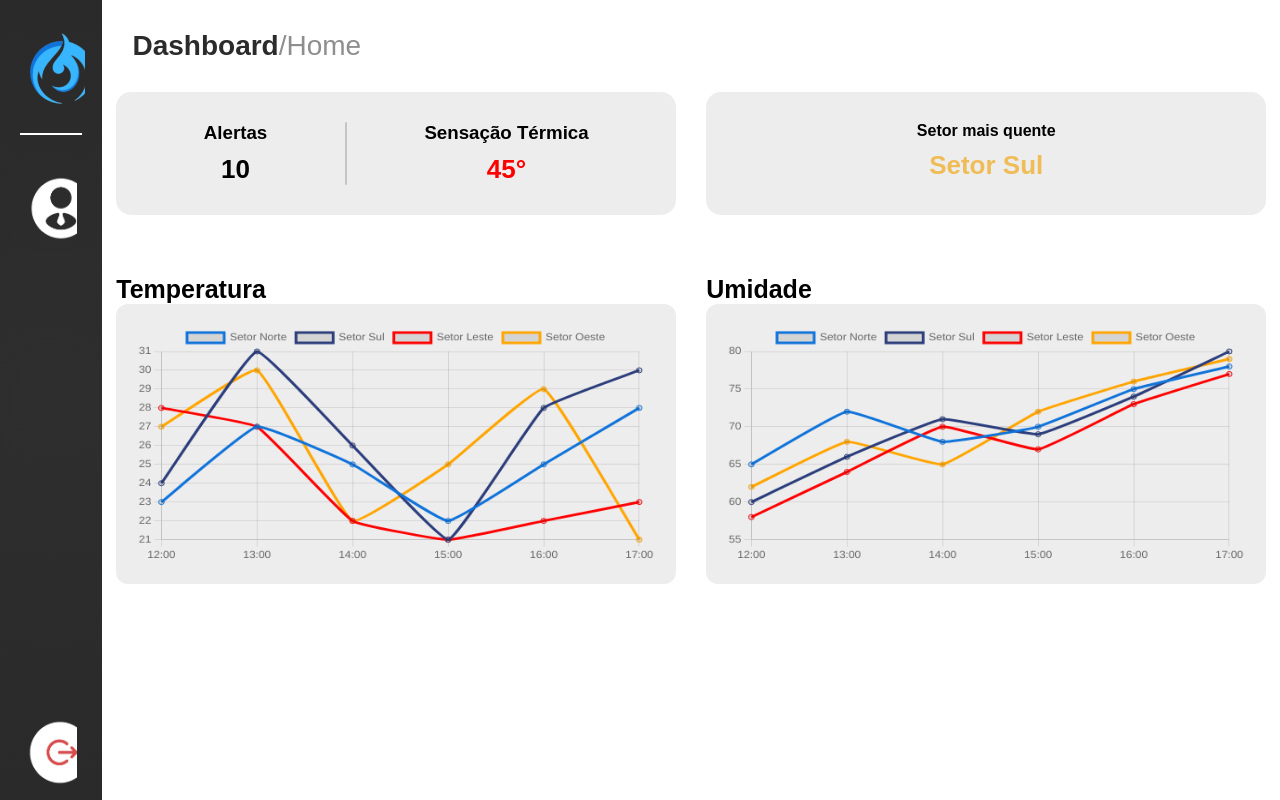
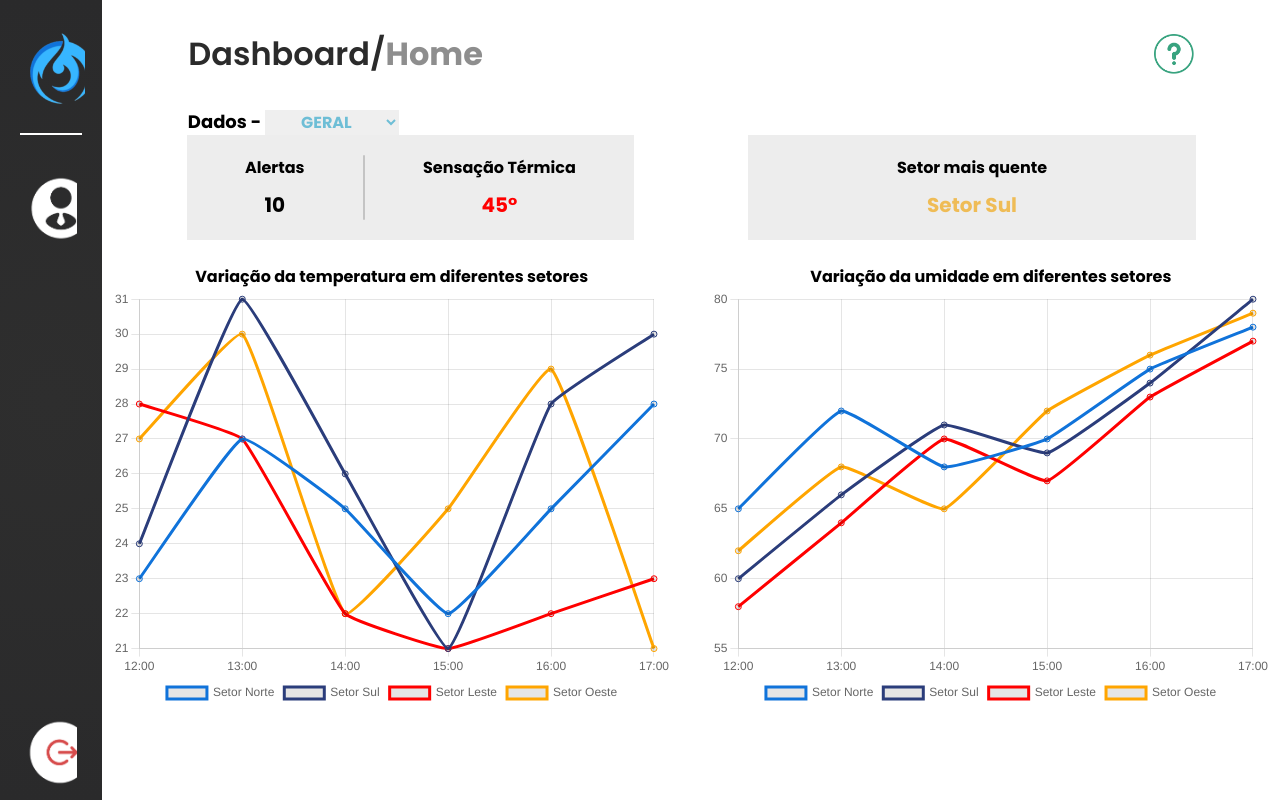
Before and after one commit to MiguelRamosSPTECH/ClimeTech, a plain HTML site: page dashboard/index.html in a window 1280 px wide. Drawn offline with nearby package versions, Linux system fonts and the light colour scheme.

Commit message:
Modificações de design e padronização da dash em todas as telas

```diff
--- a/dashboard/index.html
+++ b/dashboard/index.html
@@ -30,10 +30,24 @@
 
     <div class="main_container">
         <div class="div_superior">
-            <h2>Dashboard<span>/Home</span></h2>
+            <div class="header-main">
+                <h2>Dashboard/<span>Home</span></h2>
+                <div class="icon_indice"></div>
+            </div>
         </div>
 
         <div class="container_infos">
+            <div class="area-dados-kpi">
+                <div id="filtro-dados">
+                    <span>Dados -</span>
+                    <select name="" id="filtro-setor">
+                        <option value="geral">Geral</option>
+                        <option value="leste">Setor-Leste</option>
+                        <option value="oeste">Setor-Oeste</option>
+                        <option value="norte">Setor-Norte</option>
+                        <option value="sul">Setor-Sul</option>
+                    </select>
+                </div>
                 <div class="container_kpi">
                     <div class="card">
                         <div class="kpi_alerta">
@@ -52,25 +66,28 @@
 
                     <div class="card">
                         <div class="kpi_setor">
-                        <h4>Setor mais quente</h4>
+                            <h3>Setor mais quente</h3>
                             <p>Setor Sul</p>
+                        </div>
                     </div>
                 </div>
             </div>
 
             <div class="container_graficos">
                 <div class="grafico">
-                    <h2>Temperatura</h2>
-                    <canvas id="chartTemperatura"></canvas>
+                    <h4>Variação da temperatura em diferentes setores</h4>
+                    <canvas id="chartTemperatura" width="1200" height="900"></canvas>
                 </div>
                 <div class="grafico">
-                    <h2>Umidade</h2>
-                    <canvas id="chartUmidade"></canvas>
+                    <h4>Variação da umidade em diferentes setores</h4>
+                    <canvas id="chartUmidade"  width="1200" height="900"></canvas>
                 </div>
             </div>
 
         </div>
     </div>
+
+</body>
 
 <script>
     /*Labels de horário*/
@@ -92,7 +109,7 @@
             data: [23, 27, 25, 22, 25, 28],
             fill: false,
             borderColor: '#1073da',
-                tension: 0.1
+            tension: 0.1,
         },
 
         {
@@ -127,6 +144,15 @@
     const configTemperatura = {
         type: 'line',
         data: dataTemperatura,
+        options: {
+            plugins: {
+                legend: {
+                    display: true,
+                    position: 'bottom',
+                    align: 'center'
+                }
+            }
+        }
     };
 
     /*Gráfico de Umidade*/
@@ -168,6 +194,15 @@
     const configUmidade = {
         type: 'line',
         data: dataUmidade,
+        options: {
+            plugins: {
+                legend: {
+                    display: true,
+                    position: 'bottom',
+                    align: 'center'
+                }
+            }
+        }
     };
 
 
@@ -184,7 +219,4 @@
         configUmidade
     )
 </script>
-
-</body>
-
 </html>
--- a/dashboard/style.css
+++ b/dashboard/style.css
@@ -1,3 +1,8 @@
+
+/*css dashboard*/
+/* Importando fonte poppins */
+@import url('https://fonts.googleapis.com/css2?family=Poppins:ital,wght@0,100;0,200;0,300;0,400;0,500;0,600;0,700;0,800;0,900;1,100;1,200;1,300;1,400;1,500;1,600;1,700;1,800;1,900&display=swap');
+
 * {
     margin: 0;
     padding: 0;
@@ -19,11 +24,6 @@ p {
 }
 
 
-
-
-/*css dashboard*/
-/* Importando fonte poppins */
-@import url('https://fonts.googleapis.com/css2?family=Poppins:ital,wght@0,100;0,200;0,300;0,400;0,500;0,600;0,700;0,800;0,900;1,100;1,200;1,300;1,400;1,500;1,600;1,700;1,800;1,900&display=swap');
 
 
 /* Conteudo total da tela */
@@ -119,7 +119,27 @@ html, body {
 }
 
 .div_superior {
+    display: flex;
+    justify-content: center;
+    align-items: center;
     width: 100%;
+}
+.header-main {
+    display: flex;
+    justify-content: space-between;
+    align-items: center;
+    width: 90%;
+}
+.icon_indice {
+    background-image: url('./img-all/icon-indice.png');
+    background-size: cover;
+    width: 40px;
+    height: 40px;
+    cursor: pointer;
+    transition: 0.1s ease;
+}
+.icon_indice:hover {
+    transform: scale(1.1);
 }
 
 .grafico {
@@ -127,34 +147,68 @@ html, body {
 }
 
 .div_superior {
+
+    display: flex;
+    flex-direction: column;
     width: 100%;
     text-align: left;
     padding: 30px;
 }
 
 .div_superior h2 {
-    font-size: 28px;
+    font-size: xx-large;
     font-weight: 600;
     color: #2b2b2b;
 }
 
 .div_superior h2 span {
     color: #8e8e8e;
-    font-weight: 400;
+    font-weight: 700;
 }
 
 .container_graficos {
     display: flex;
+    justify-content: space-evenly;
+    gap: 30px;
+}
+.grafico {
+    display: flex;
+    padding: 14px 0px;
+    flex-direction: column;
     justify-content: center;
-    gap: 30px;
-    margin-bottom: 60px;
+    align-items: center;
+}
+
+.area-dados-kpi {
+    display: flex;
+    flex-direction: column;
+    margin-bottom: 10px;
+
+}
+#filtro-dados {
+    align-self: center;
+    width: 85.5%;
+}
+#filtro-dados span {
+    font-size: large;
+    font-weight: 700;
+}
+#filtro-setor {
+    font-size: medium;
+    font-family: "Poppins", sans-serif;
+    text-align: center;
+    color: #6ebed6;
+    font-weight: 700;
+    outline: none;
+    border: none;
+    text-transform: uppercase;
 }
 
 .container_kpi {
+    width: 100%;
     display: flex;
-    justify-content: center;
+    justify-content: space-evenly;
     gap: 30px;
-    margin-bottom: 60px;
 }
 
 .divisor {
@@ -178,22 +232,22 @@ html, body {
     display: flex;
     background-color: #ededed;
     color: black;
-    padding: 30px;
-    border-radius: 15px;
+    padding: 20px;
     text-align: center;
-    width: 70vh;
+    width: 38%;
     justify-content: space-evenly;
+}
+.card h3 {
+    font-size: medium;
 }
 
 .card p {
-    font-size: 26px;
+    font-size: 20px;
     margin-top: 10px;
     font-weight: 700;
 }
 
-canvas {
-    height: 100px;
-    background-color: #ededed;
-    border-radius: 12px;
-    padding: 20px;
+#chartUmidade {
+    display: flex;
+    height: 500px;
 }
```
Also changed, not shown: dashboard/img-all/icon-indice.png (added). Lines whose indentation alone changed are shown as unchanged.
